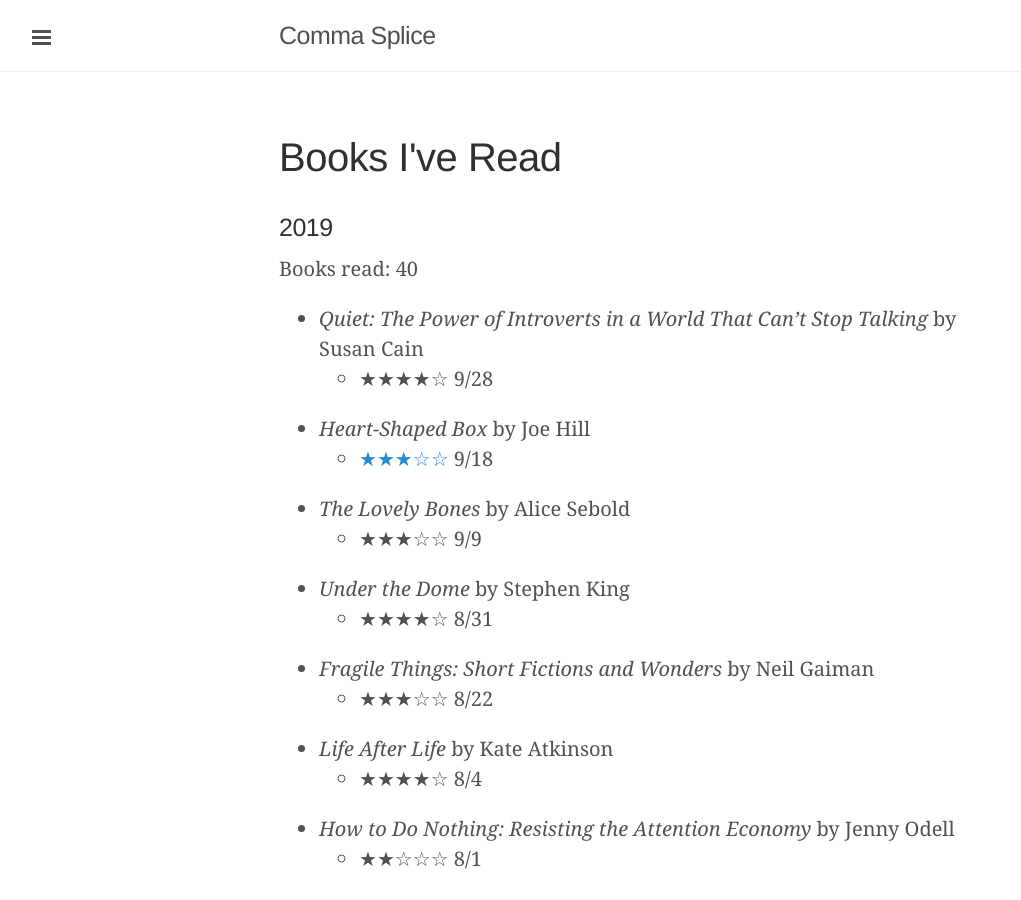
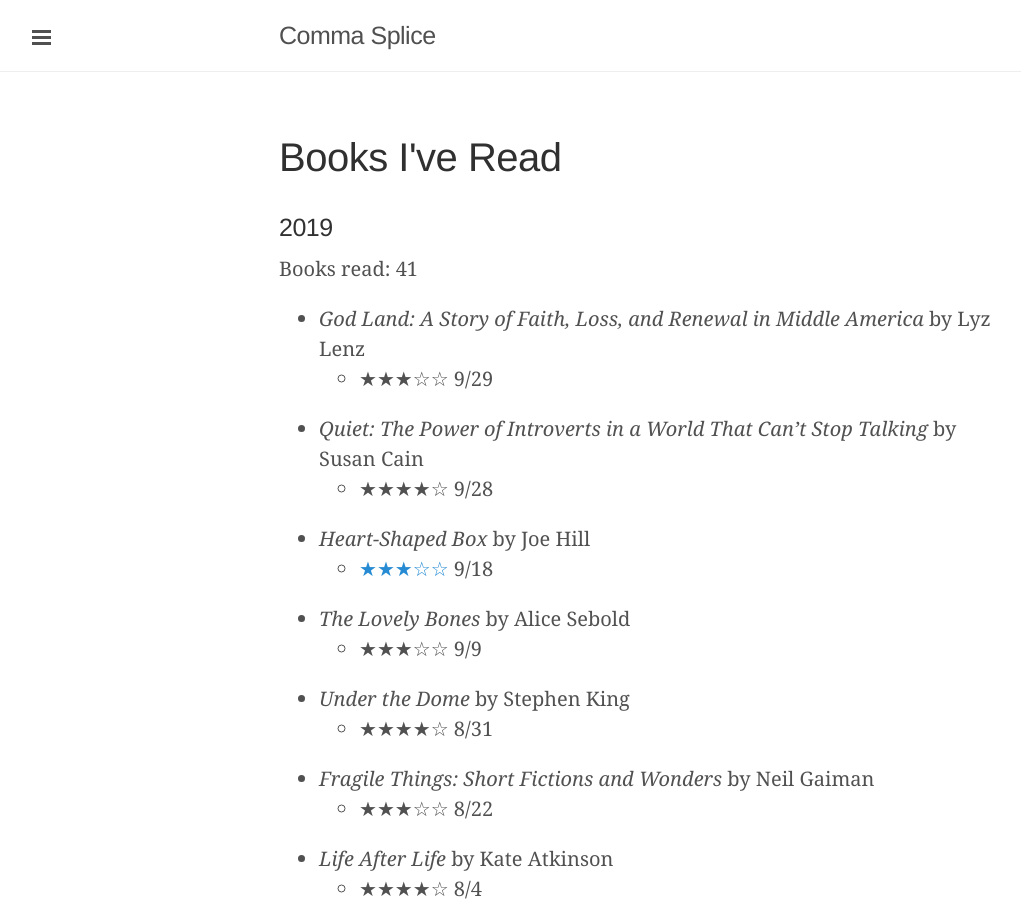
Before and after one commit to davidixon/davidixon.github.io, a Jekyll site: the page built from books.md, in a window 1280 px wide and 900 px high. Shown: the whole window, without its empty margins (1-1022 px from the left). Built offline with Jekyll 4.4.1, drawn with Linux system fonts in a browser that asks for light colours.

Commit message:
Updated book log

```diff
--- a/books.md
+++ b/books.md
@@ -6,8 +6,10 @@ permalink: /books/
 
 ### 2019
 
-Books read: 40
+Books read: 41
 
+* *God Land: A Story of Faith, Loss, and Renewal in Middle America* by Lyz Lenz
+  * ★★★☆☆ 9/29
 * *Quiet: The Power of Introverts in a World That Can't Stop Talking* by Susan Cain
   * ★★★★☆ 9/28
 * *Heart-Shaped Box* by Joe Hill
```
